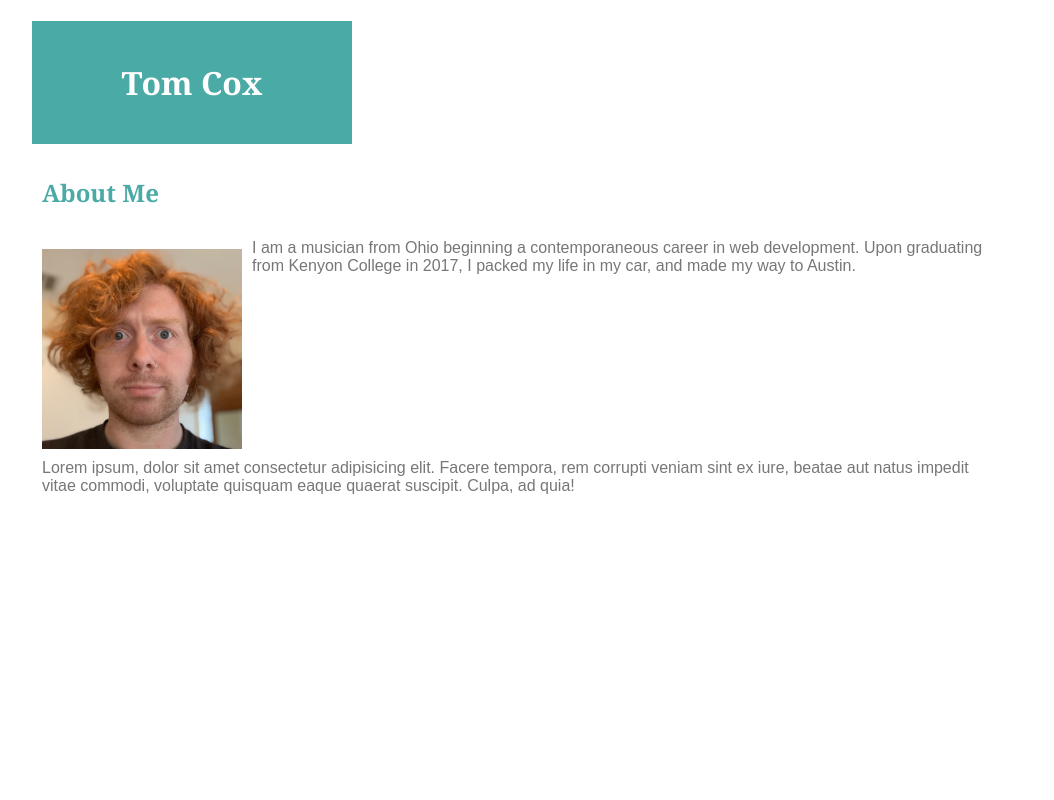
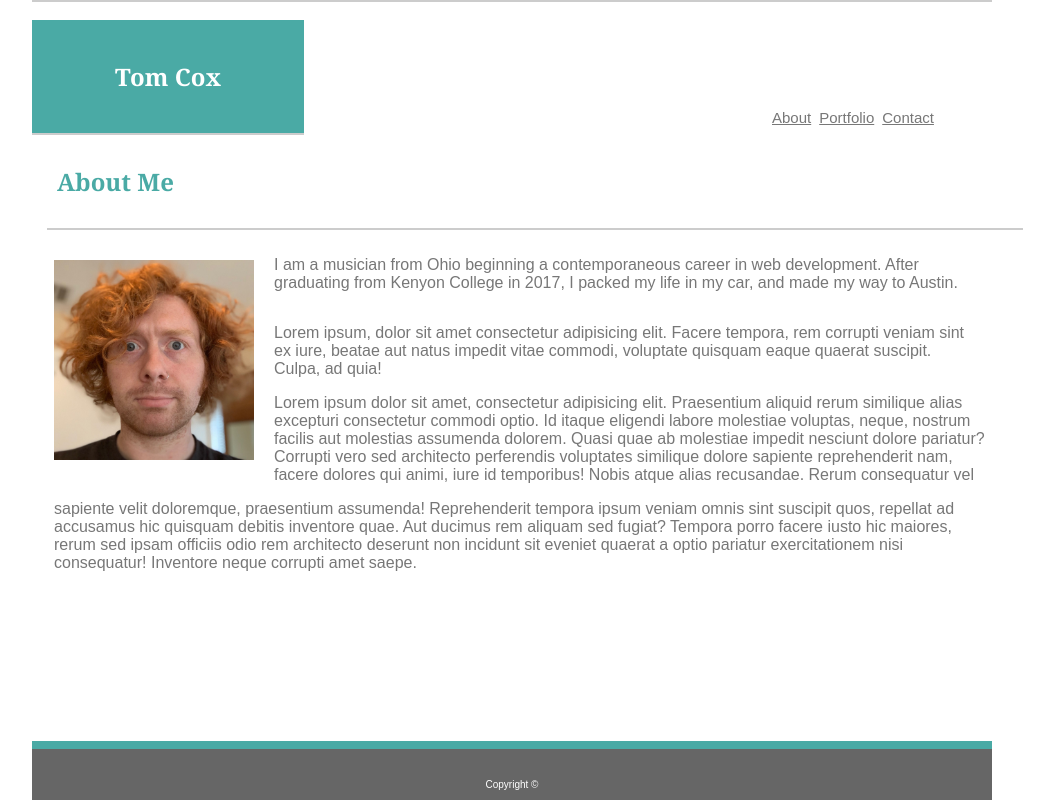
Before and after one commit to thomasxcox731/Basic-Portfolio, a plain HTML site: page index.html in a window 1280 px wide. Shown: the whole page, without its empty margins (128-1182 px from the left). Drawn offline with Linux system fonts and the light colour scheme.

Commit message:
as far as I got before the deadline

```diff
--- a/assets/CSS/style.css
+++ b/assets/CSS/style.css
@@ -1,43 +1,111 @@
+html {
+    background-image: url(“assets/prism/prism.png”);
+}
 body {
     width: 960px;
     margin: 0 auto 0 auto;
     background: #ffffff;
-    border-color: #dddddd;
+    box-sizing: border-box;
+}
+#header {
+    width: 100%;
+    border-bottom-style: solid;
+    border-width: 2px;
+    border-color: #cccccc;
 }
 h1 {
     background: #4aaaa5;
     color: #ffffff;
     padding: 40px;
     text-align: center;
+    width: 20%;
+    border-bottom-style: solid;
+    border-width: 2px;
+    border-color: #cccccc;
+    margin-right: 50%;
+    float: left;
+    position: relative;
+}
+.navbar {
     width: 25%;
-    border-color: #cccccc;
+    float: left;
+    position: absolute;
+    top: 105px;
+    left: 70%;
+
+
+}
+#about, #portfolio, #contact {
+    background: #ffffff;
+    font-family: Arial, Helvetica, sans-serif;
+    color: #777777;
+    padding: 4px;
+    font-size: 15px;
+    float: left;
+}
+#bio {
+    border-style: solid;
+    border-color: #ffffff;
+    border-width: 2px;
 }
 h2 {
+    clear: both;
+    overflow: auto;
     color: #4aaaa5;
     background: #ffffff;
     padding: 10px;
+    padding-bottom: 30px;
     text-align: left;
     width: 100%;
+    border-bottom: 5px #777777;
+    margin-left: 13px;
+    margin-bottom: 10px;
+    margin-right: 10px;
+    border-bottom-style: solid;
+    border-width: 2px;
+    border-color: #cccccc;
+
 }
 h1, h2 {
     font-family: Georgia, 'Times New Roman', Times, serif;
+}
+#bio-image {
+    width: 200px;
+    height: 200px;
+    float: left;
+    margin: 20px;
 }
 p {
     font-family: Arial, Helvetica, sans-serif;
     color: #777777;
 }
+#para1 {
+ float: left;
+ width: 700px;
+
+}
 #para2 {
-    clear: both;
-    overflow: auto;
-    margin: 10px;
+    float: left;
+    width: 700px;
 }
-#bio-image {
-    width: 200px;
-    height: 200px;
-    float: left;
-    margin: 10px;
+#para4 {
+    margin-left: 20px;
+    margin-bottom: 20px;
 }
 footer {
     background: #666666;
-
+    color: #ffffff;
+    font-family:'Arial', 'Helvetica Neue', Helvetica, sans-serif;
+    text-align: center;
+    font-size: 10px;
+    padding-top: 30px;
+    padding-bottom: 10px;
+    margin-top: 20px;
+    margin-bottom: 0;
+    border-top: 8px solid #4aaaa5;
+    clear: both;
+    overflow: auto;
+    position: fixed;
+    bottom: 0px;
+    width: 960px;
 }
--- a/index.html
+++ b/index.html
@@ -8,11 +8,28 @@
     <title>Tom Cox | About Me</title>
 </head>
 <body>
-    <h1>Tom Cox</h1>
-    <h2>About Me</h2>
-        <img id="bio-image" src="assets/Images/IMG_0004.3.jpg" alt="Tom Cox">
-        <p id="para1">I am a musician from Ohio beginning a contemporaneous career in web development. Upon graduating from Kenyon College in 2017, I packed my life in my car, and made my way to Austin.</p>
-        <p id="para2">Lorem ipsum, dolor sit amet consectetur adipisicing elit. Facere tempora, rem corrupti veniam sint ex iure, beatae aut natus impedit vitae commodi, voluptate quisquam eaque quaerat suscipit. Culpa, ad quia!</p>
-    </body>
+
+    <section id="header">
+        <h1>Tom Cox</h1>
+            <div class="navbar">
+                <a id="about" href="#about">About</a>
+                <a id="portfolio" href="#portfolio">Portfolio</a>
+                <a id="contact" href="#contact">Contact</a>
+            </div>
+        </section>
+    <section id="bio">
+        <h2>About Me</h2>
+            <img id="bio-image" src="assets/Images/IMG_0004.3.jpg" alt="Tom Cox">
+            <p id="para1">I am a musician from Ohio beginning a contemporaneous career in web development. After graduating from Kenyon College in 2017, I packed my life in my car, and made my way to Austin.</p>
+            <p id="para2">Lorem ipsum, dolor sit amet consectetur adipisicing elit. Facere tempora, rem corrupti veniam sint ex iure, beatae aut natus impedit vitae commodi, voluptate quisquam eaque quaerat suscipit. Culpa, ad quia!</p>
+            <p>Lorem ipsum dolor sit amet, consectetur adipisicing elit. Praesentium aliquid rerum similique alias excepturi consectetur commodi optio. Id itaque eligendi labore molestiae voluptas, neque, nostrum facilis aut molestias assumenda dolorem.
+            Quasi quae ab molestiae impedit nesciunt dolore pariatur? Corrupti vero sed architecto perferendis voluptates similique dolore sapiente reprehenderit nam, facere dolores qui animi, iure id temporibus! Nobis atque alias recusandae.
+            Rerum consequatur vel</p>
+            <p id="para4">sapiente velit doloremque, praesentium assumenda! Reprehenderit tempora ipsum veniam omnis sint suscipit quos, repellat ad accusamus hic quisquam debitis inventore quae. Aut ducimus rem aliquam sed fugiat?
+            Tempora porro facere iusto hic maiores, rerum sed ipsam officiis odio rem architecto deserunt non incidunt sit eveniet quaerat a optio pariatur exercitationem nisi consequatur! Inventore neque corrupti amet saepe.</p>
+        </section>
+    </section>
+    <footer>Copyright ©</footer>
+</body>
 
 </html>
```
Also changed, not shown: assets/prism/prism.png (added), assets/prism/readme.txt (added), 1 other file.
